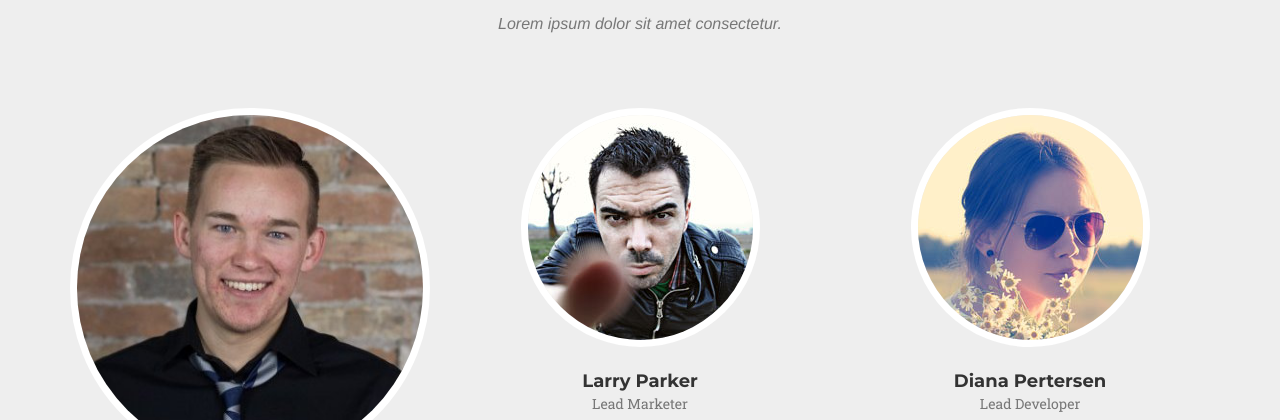
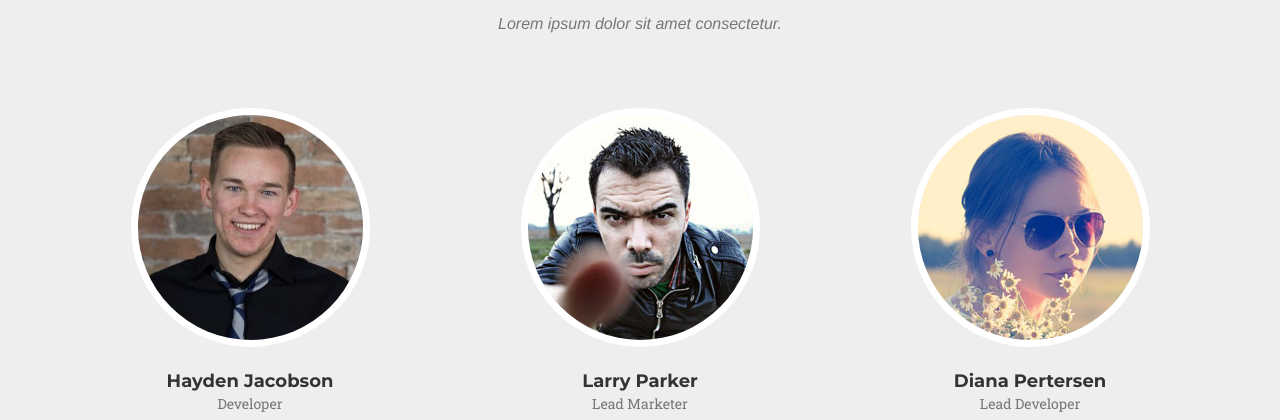
Before and after one commit to Taylorbrad/PCBuilder, a website: page index.html in a window 1280 px wide. Shown: the part 4861-5281 px from the top of the page. Drawn offline with nearby package versions, Linux system fonts and the light colour scheme; a web font is replaced by a local one.

Commit message:
edited team member section

```diff
--- a/index.html
+++ b/index.html
@@ -314,7 +314,7 @@
             <div class="row">
                 <div class="col-sm-4">
                     <div class="team-member">
-                        <img src="img/team/image.jpg" class="img-responsive img-circle" alt="">
+                        <img style="width: 239px;" src="img/team/image.jpg" class="img-responsive img-circle" alt="">
                         <h4>Hayden Jacobson</h4>
                         <p class="text-muted">Developer</p>
                         <ul class="list-inline social-buttons">
```
